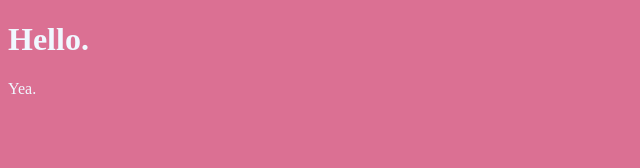
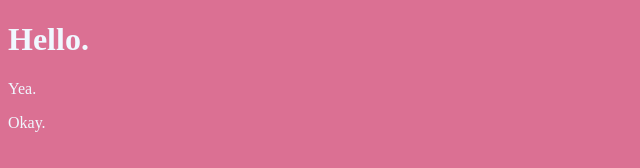
Before and after one commit to monopolymask/monopolymask.github.io, a plain HTML site: page index.html in a window 1280 px wide. Shown: the full height of the page, 0-640 px from the left. Drawn offline with Linux system fonts and the light colour scheme.

Commit message:
Update index.html

```diff
--- a/index.html
+++ b/index.html
@@ -6,5 +6,6 @@
     <body>
         <h1>Hello.</h1>
         <p>Yea.</p>
+        <p>Okay.</p>
     </body>
 </html>
```
